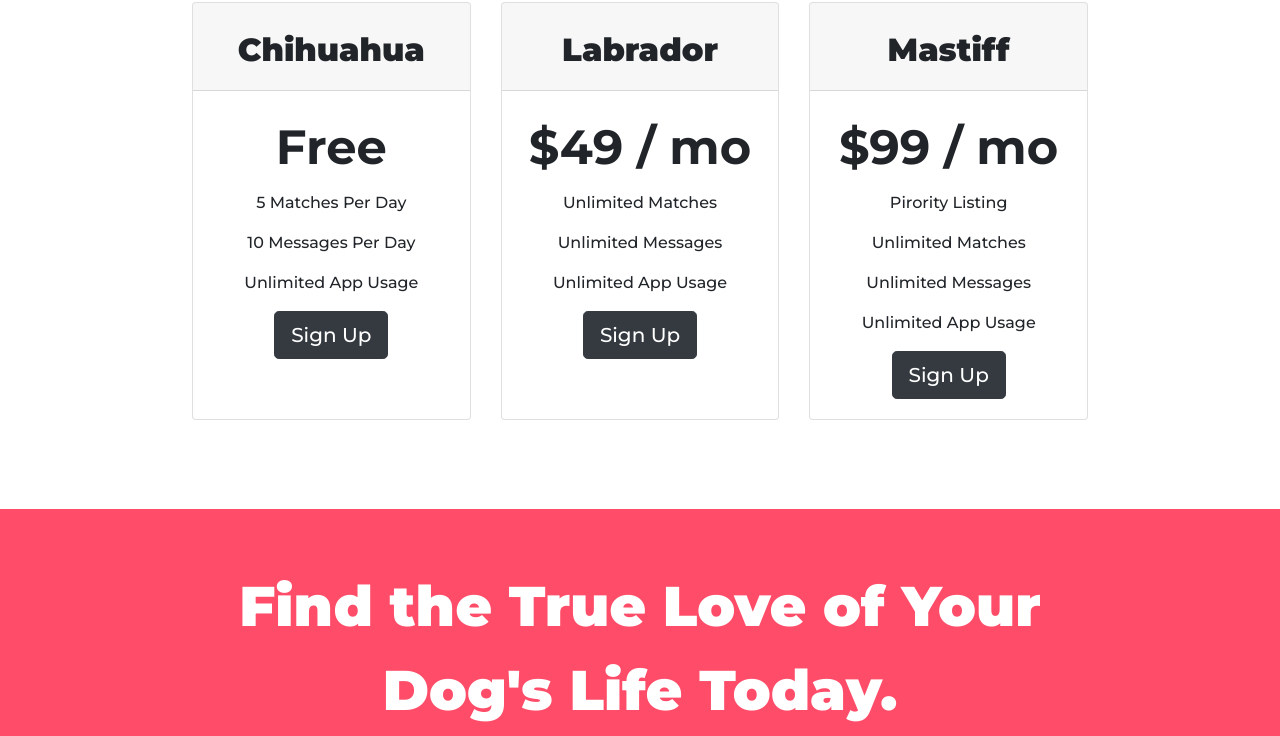
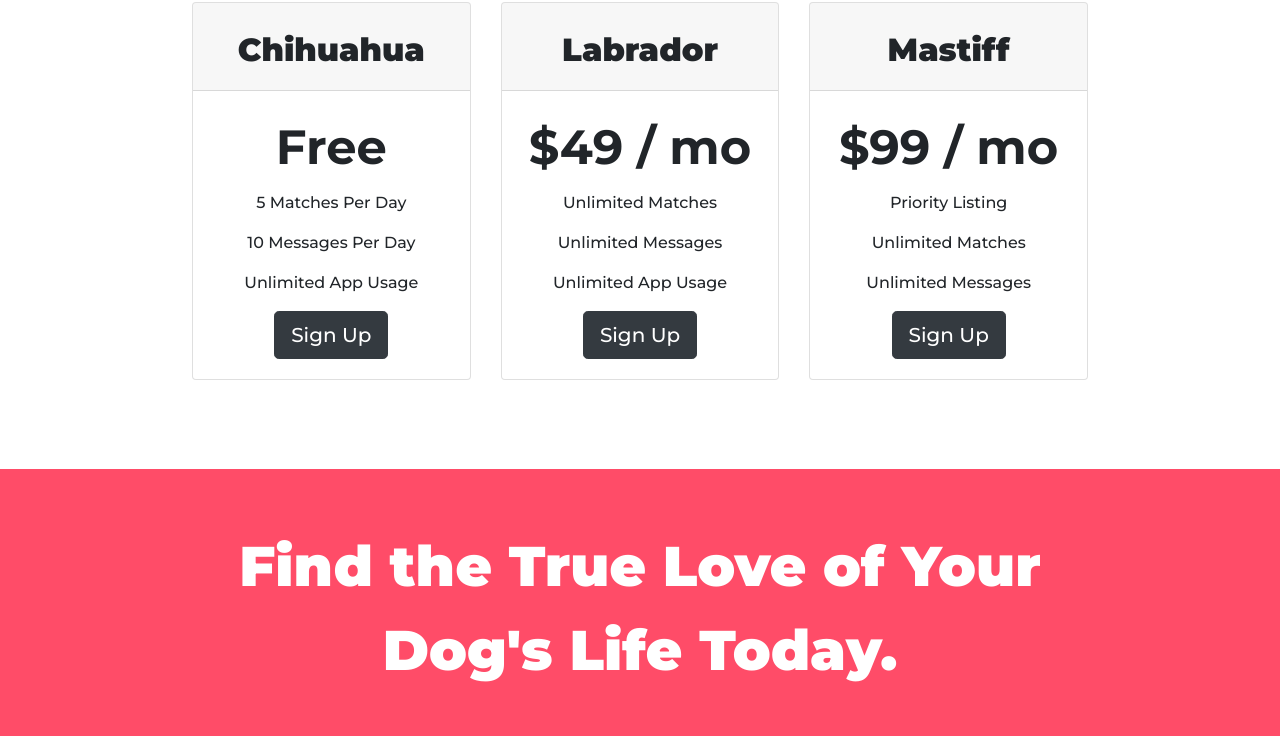
Before and after one commit to Jaydeep-Yadav/Tindog, a plain HTML site: page index.html in a window 1280 px wide. Shown: the part 2244-2980 px from the top of the page. Drawn offline with nearby package versions, Linux system fonts and the light colour scheme.

Commit message:
Update index.html
Removed a typo on line 240.

```diff
--- a/index.html
+++ b/index.html
@@ -237,10 +237,9 @@
           </div>
           <div class="card-body">
             <h2>$99 / mo</h2>
-            <p>Pirority Listing</p>
+            <p>Priority Listing</p>
             <p>Unlimited Matches</p>
             <p>Unlimited Messages</p>
-            <p>Unlimited App Usage</p>
             <button type="button" class="btn btn-dark btn-lg sign-btn">
               Sign Up
             </button>
```
